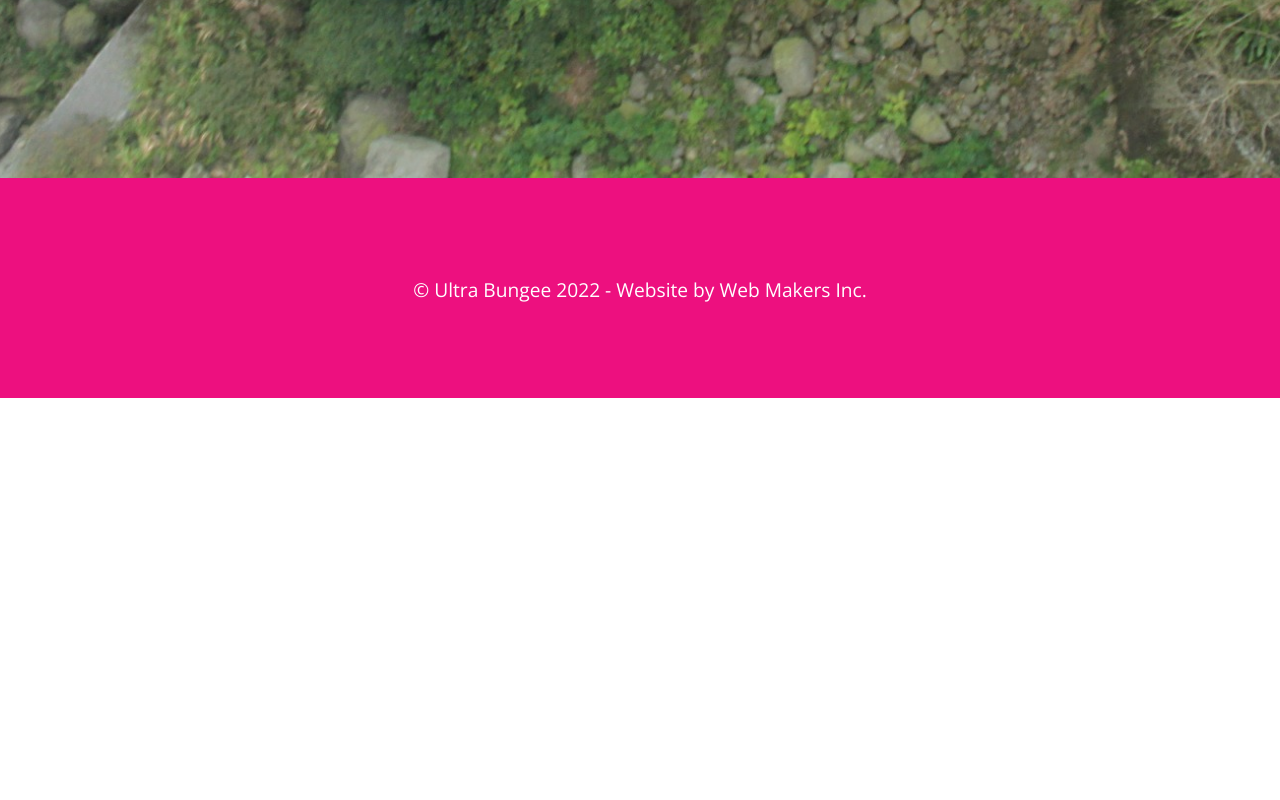
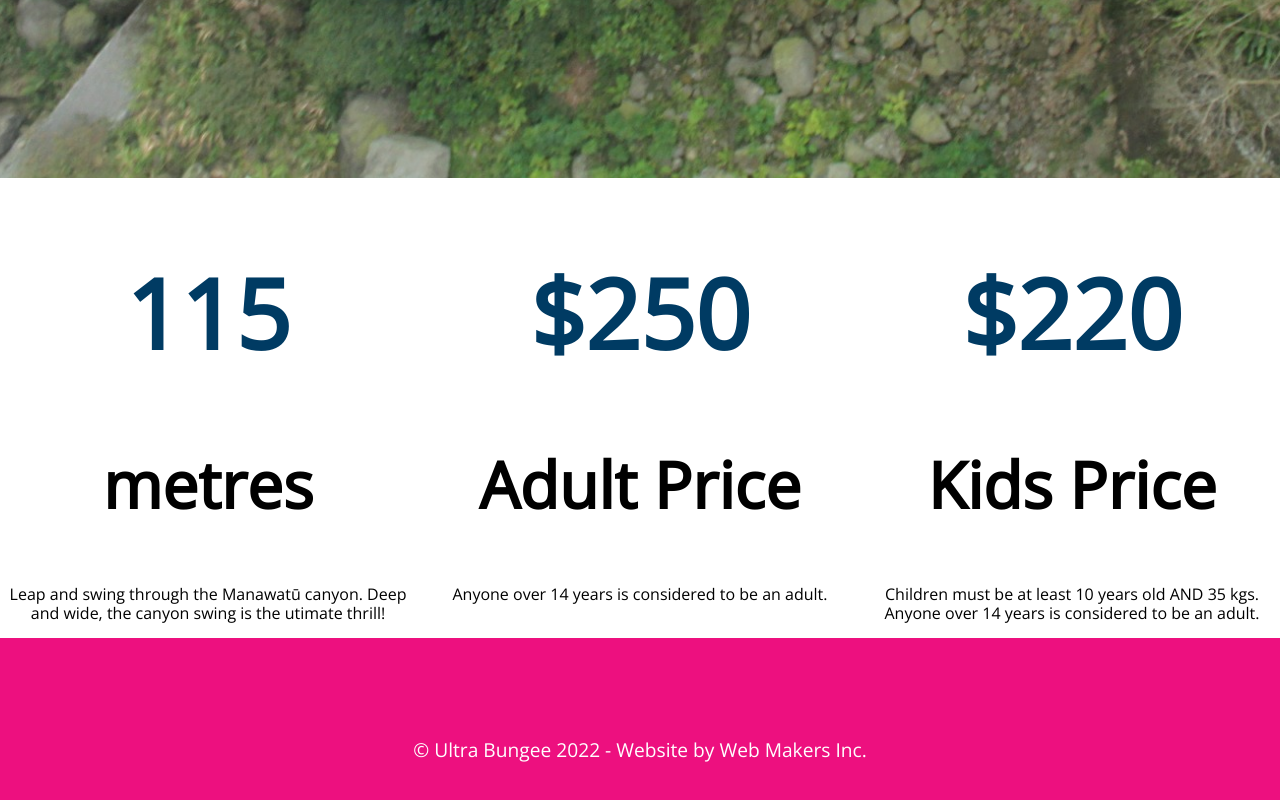
Before and after one commit to Super-Fusiom/CSC2-Sandbox-mode, a plain HTML site: page Website/Bungee/canyon.html in a window 1280 px wide. Shown: the part 1071-1871 px from the top of the page. Before the commit the page ends 1469 px from the top, so only its background shows below. Drawn offline with nearby package versions, Linux system fonts and the light colour scheme.

Commit message:
Added the rest of the info, finished website

```diff
--- a/Website/Bungee/canyon.html
+++ b/Website/Bungee/canyon.html
@@ -28,6 +28,23 @@
       <h1>Take your jump to the next level with our canyon jump!</h1>
     </div>
   </section>
+  <section id="bridge-info" class="three-cards">
+    <div>
+      <h2>115</h2>
+      <h3>metres</h3>
+      <p>Leap and swing through the Manawatū canyon. Deep and wide, the canyon swing is the utimate thrill!</p>
+    </div>
+    <div>
+      <h2>$250</h2>
+      <h3>Adult Price</h3>
+      <p>Anyone over 14 years is considered to be an adult.</p>
+    </div>
+    <div>
+      <h2>$220</h2>
+      <h3>Kids Price</h3>
+      <p>Children must be at least 10 years old AND 35 kgs. Anyone over 14 years is considered to be an adult.</p>
+    </div>
+  </section>
   <footer>
     <p><small>&copy; Ultra Bungee 2022 - Website by Web Makers Inc.</small></p>
   </footer>
--- a/Website/Bungee/css/style.css
+++ b/Website/Bungee/css/style.css
@@ -144,6 +144,9 @@ nav li a {
   border: #383535;
   border-radius: 2em;
 }
+nav li a:hover {
+  background-color: rgba(22, 22, 22, 0.6);
+}
 
 
 article {
```
Also changed, not shown: Website/Bungee/bridge.html (+3 -3 lines), Website/Bungee/tower.html (+17 -0 lines).
